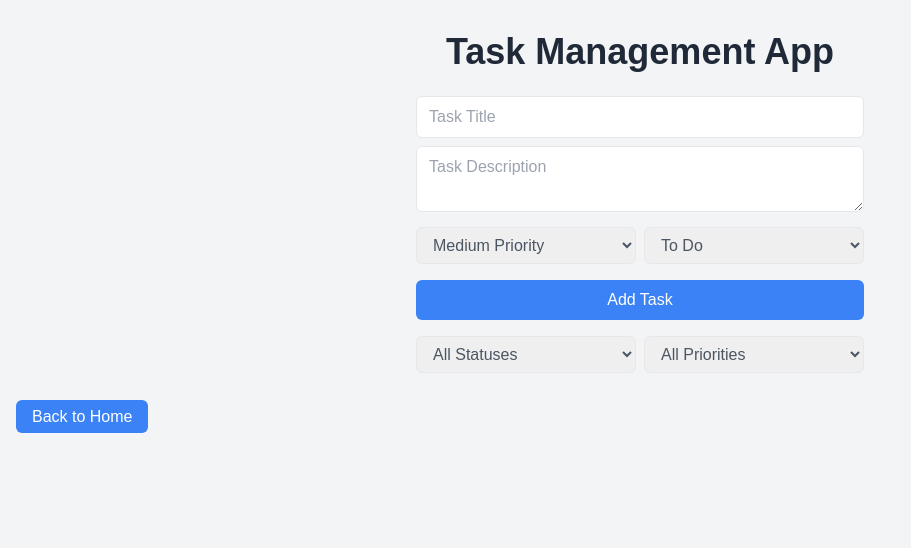
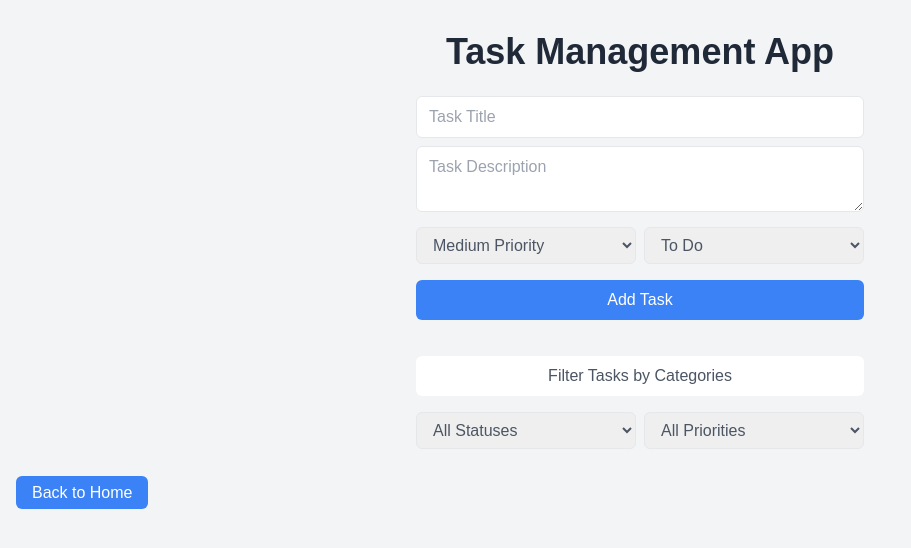
Before and after one commit to reswaraa/gtd-xxvii-miniproject, a Next.js app: page /react-next-project in a window 1280 px wide. Shown: the top 548 px of the page, without its empty margins (0-911 px from the left). Built offline with nearby package versions, Linux system fonts and the light colour scheme.

Commit message:
feat: add filter text

```diff
--- a/src/app/react-next-project/page.tsx
+++ b/src/app/react-next-project/page.tsx
@@ -127,11 +127,13 @@ export default function Home() {
         </div>
         <button
           onClick={addTask}
-          className="w-full bg-blue-500 text-md text-white py-2 rounded-md hover:bg-blue-600"
+          className="w-full bg-blue-500 text-md text-white py-2 mb-9 rounded-md hover:bg-blue-600"
         >
           Add Task
         </button>
-
+        <div className="w-full bg-white text-md text-gray-600 py-2 rounded-md text-center">
+          Filter Tasks by Categories
+        </div>
         {/* Filtering Section */}
         <div className="mt-4 flex space-x-2">
           <select
```
